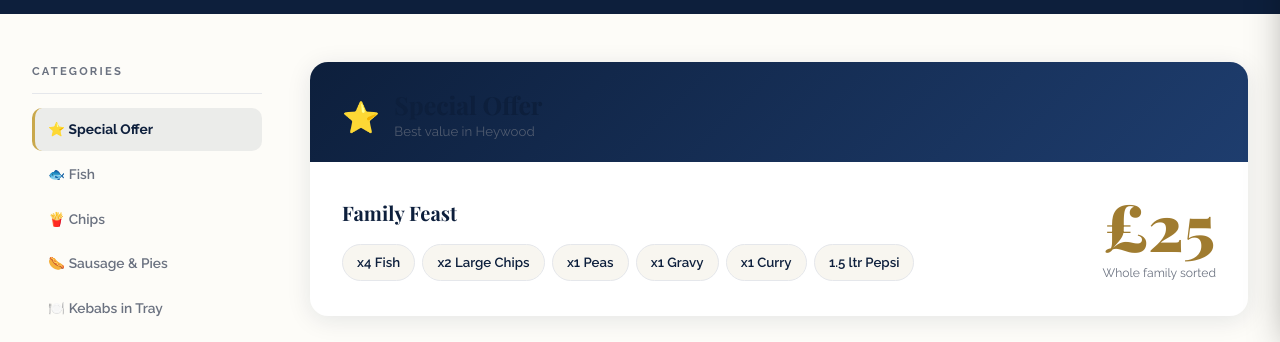
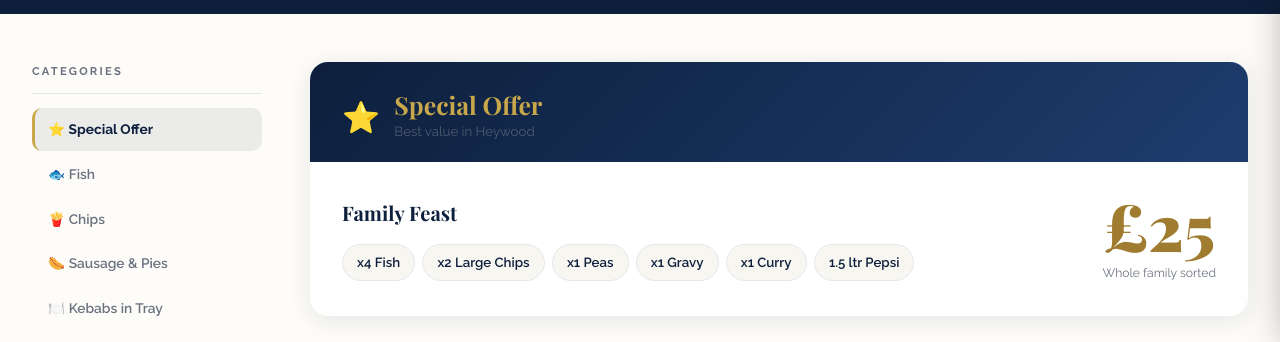
Before and after one commit to HeywoodChippy/Heywood-Chippy, a plain HTML site: page index.html in a window 1280 px wide. Both pictures are taken after a click on the button "VIEW OUR MENU". Shown: the part 458-800 px from the top of the page. Drawn offline with nearby package versions, Linux system fonts and the light colour scheme; a web font is replaced by a local one.

Commit message:
Change header color from navy to gold

```diff
--- a/styles.css
+++ b/styles.css
@@ -456,7 +456,7 @@ blockquote{
 .msec-header--special h2,.msec-header--special p{color:var(--white)}
 .msec-header--special p{opacity:.7}
 .msec-icon{font-size:1.9rem;flex-shrink:0}
-.msec-header h2{font-family:var(--fd);font-size:1.55rem;font-weight:700;color:var(--navy);line-height:1.1}
+.msec-header h2{font-family:var(--fd);font-size:1.55rem;font-weight:700;color:var(--gold);line-height:1.1}
 .msec-header p{font-size:.83rem;color:var(--grey);margin-top:.18rem}
 
 .special-card{
```
